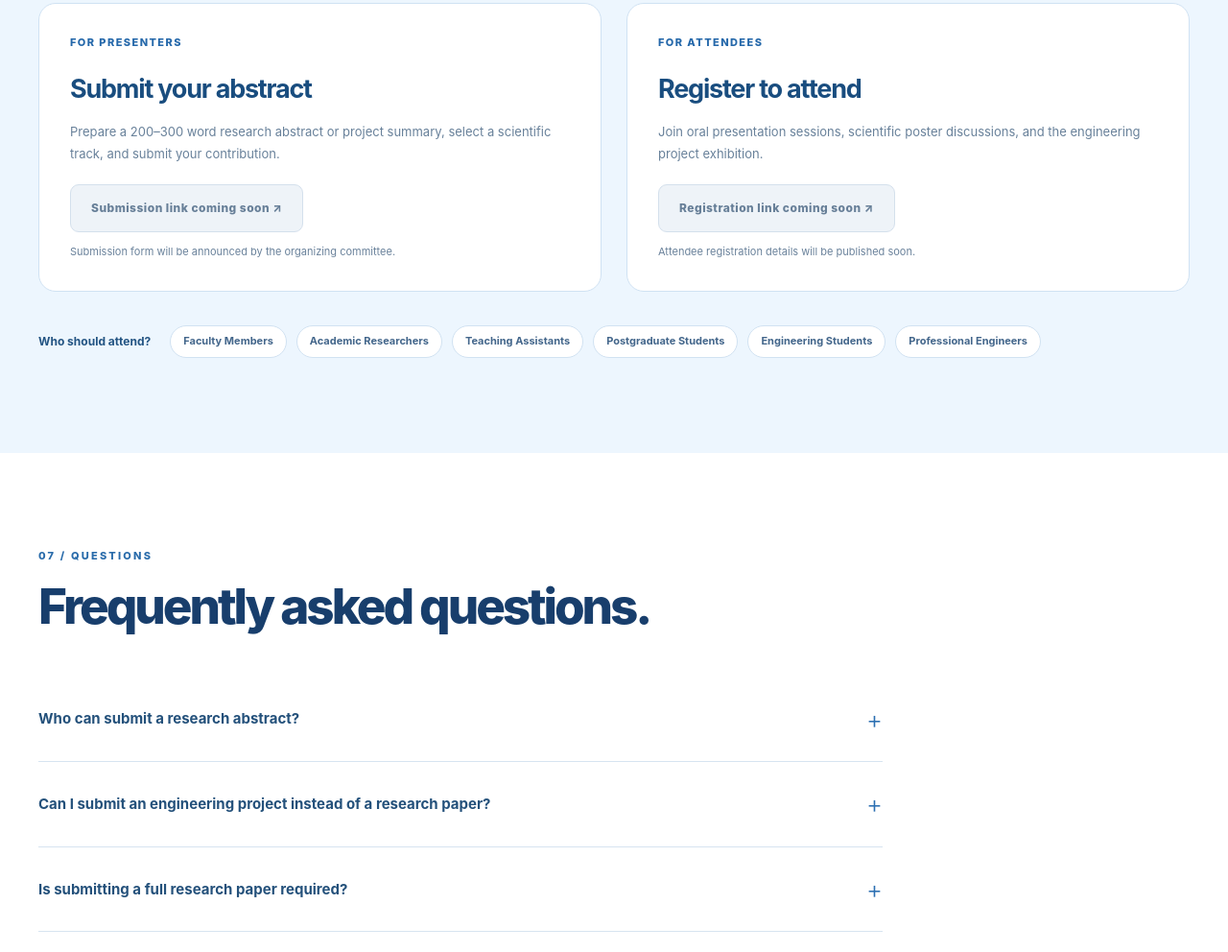
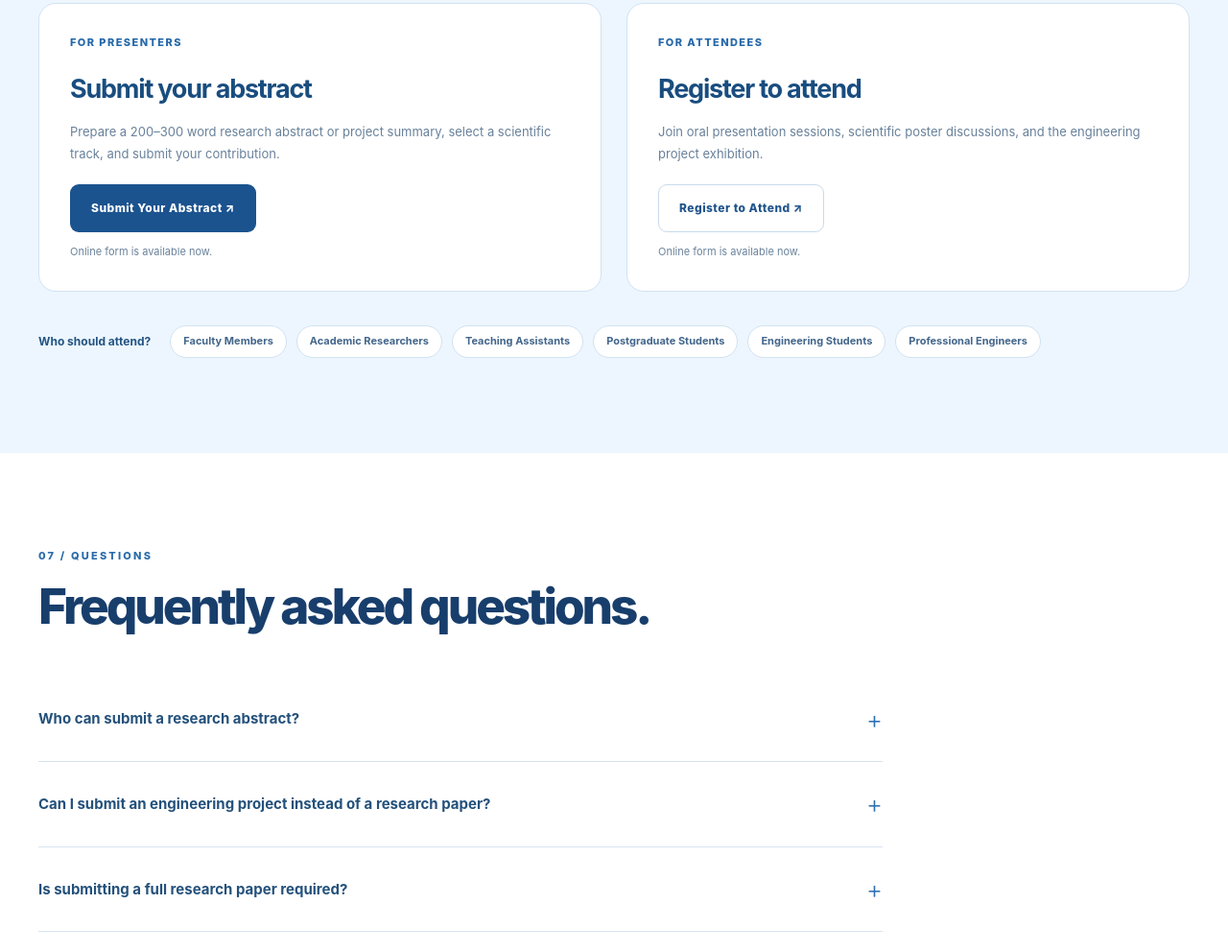
Before and after one commit to ahmedmoaty/ETESD-2027, a plain HTML site: page index.html in a window 1280 px wide. Shown: the part 7730-8722 px from the top of the page at 96% size. Drawn offline with Linux system fonts and the light colour scheme.

Commit message:
Update index.html

```diff
--- a/index.html
+++ b/index.html
@@ -292,8 +292,8 @@ const SITE_CONFIG = {
   deadline: '10 January 2027',
   acceptance: '17 January 2027',
   registrationDeadline: '30 January 2027',
-  submitUrl: '',     // example: 'https://forms.gle/your-actual-form'
-  registerUrl: ''    // example: 'https://forms.gle/your-actual-form'
+  submitUrl: 'https://forms.cloud.microsoft/r/TYH31v30gf',     // example: 'https://forms.gle/your-actual-form'
+  registerUrl: 'https://forms.cloud.microsoft/r/TYH31v30gf'    // example: 'https://forms.gle/your-actual-form'
 };
 
 for (const el of document.querySelectorAll('[data-conf]')) {
```
